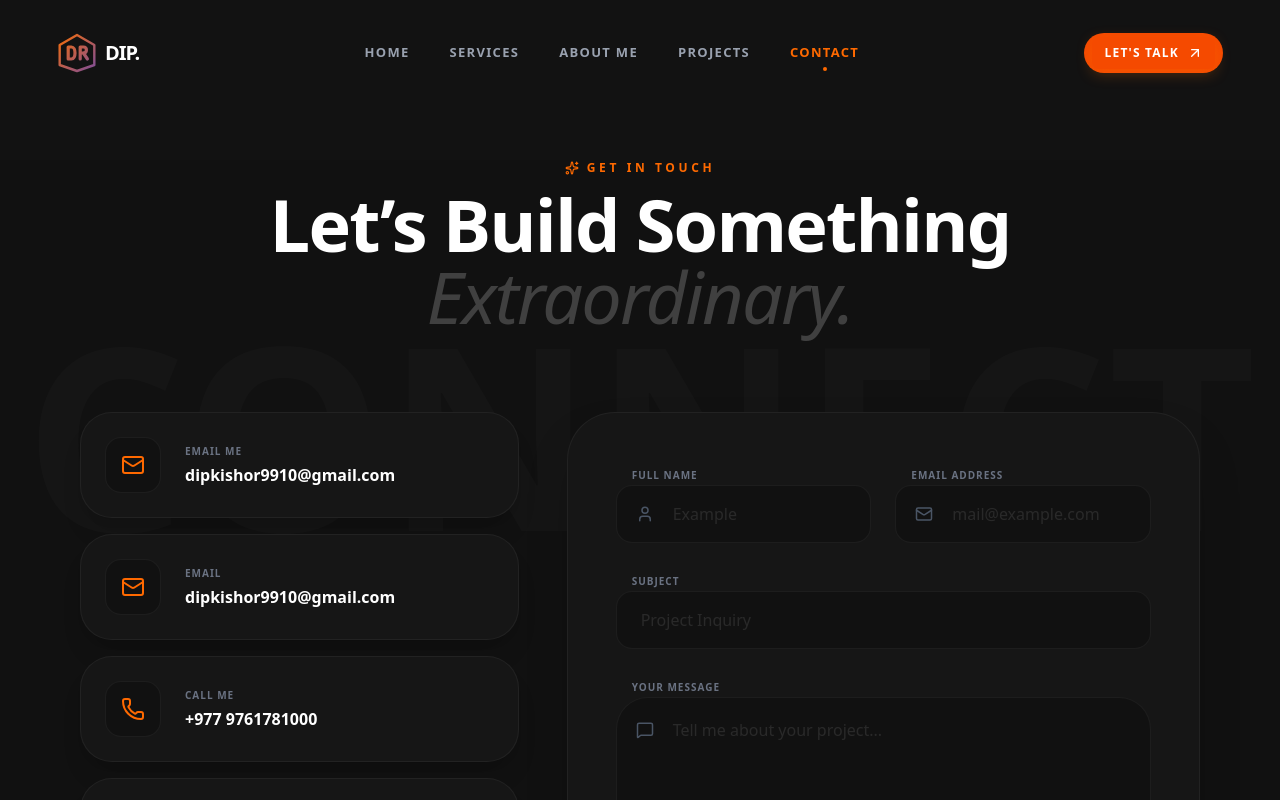
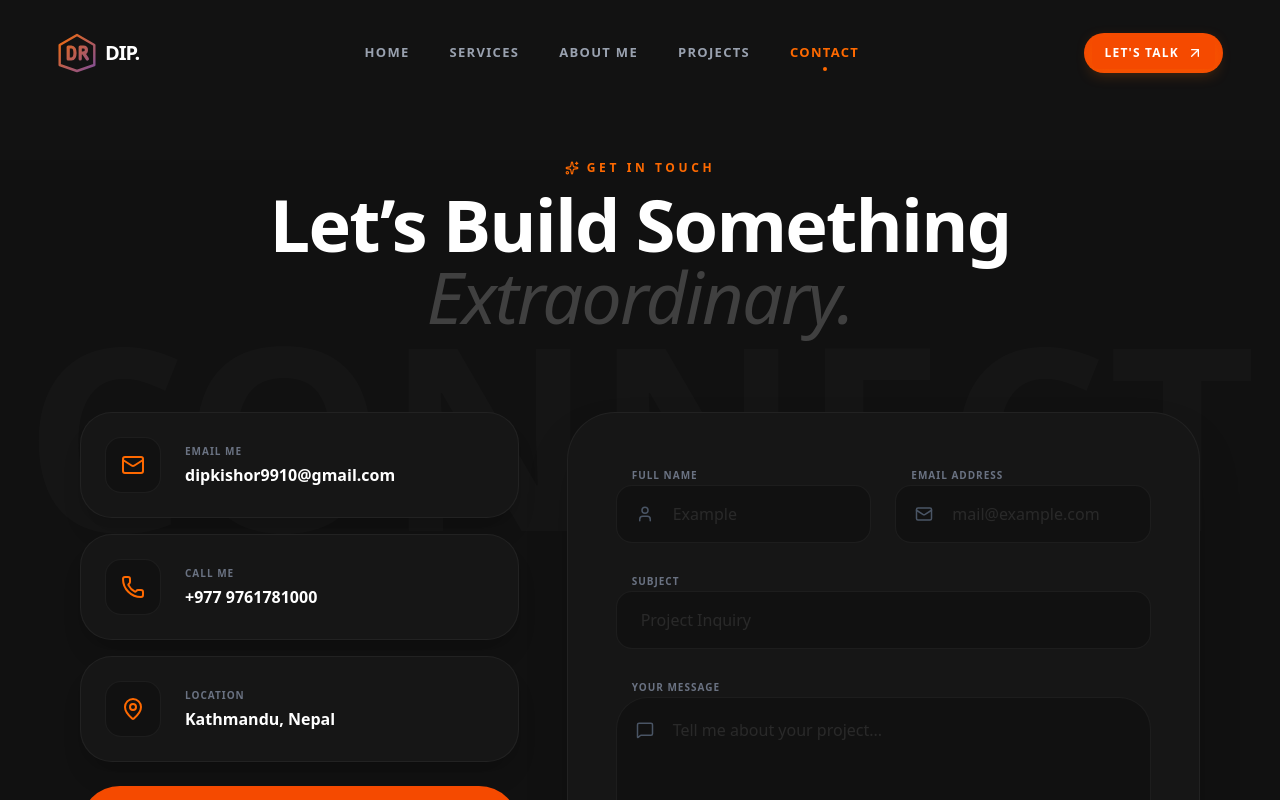
Before and after one commit to Dip-Kishor/my_portfolio, a Next.js app: page /contact in a window 1280 px wide. Shown: the top 800 px of the page. Built offline with nearby package versions, Linux system fonts and the light colour scheme.

Commit message:
Added dynamic classname in mail

```diff
--- a/src/components/ui/ContactMe.tsx
+++ b/src/components/ui/ContactMe.tsx
@@ -68,7 +68,7 @@
                                     key={i}
                                     href={item.href}
                                     target={item.label === "Email Me" ? "_blank" : "_self"}
-                                    className="group bg-[#161616] border border-white/5 p-6 rounded-[2rem] flex items-center gap-6 transition-all hover:bg-[#1a1a1a] hover:border-orange-600/30 shadow-xl"
+                                    className={`group bg-[#161616] border border-white/5 p-6 rounded-[2rem] flex items-center gap-6 transition-all hover:bg-[#1a1a1a] hover:border-orange-600/30 shadow-xl ${item.className}`}
                                 >
                                     <div className="w-14 h-14 rounded-2xl bg-[#111] flex items-center justify-center border border-white/5 group-hover:bg-orange-600 group-hover:text-white transition-all duration-500">
                                         {item.icon}
```
